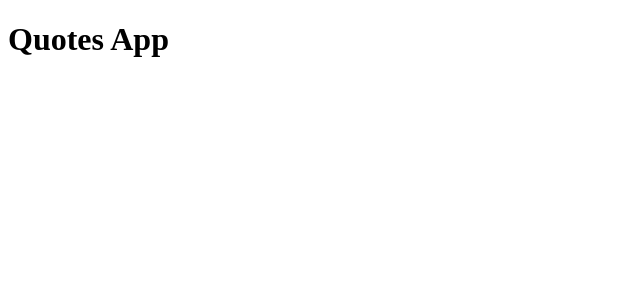
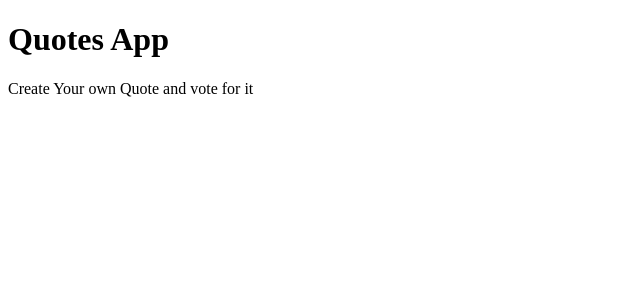
Before and after one commit to Grievi/Quotes-app, an Angular app in the folder quotes/: page / in a window 1280 px wide. Shown: the top 300 px of the page, without its empty margins (0-640 px from the left). Built offline with nearby package versions, Linux system fonts and the light colour scheme.

Commit message:
add a heading to the application

```diff
--- a/quotes/src/app/app.component.html
+++ b/quotes/src/app/app.component.html
@@ -1 +1,4 @@
-<h1>Quotes App</h1>
+<div>
+    <h1>Quotes App</h1>
+    <p>Create Your own Quote and vote for it</p>
+</div>
```
